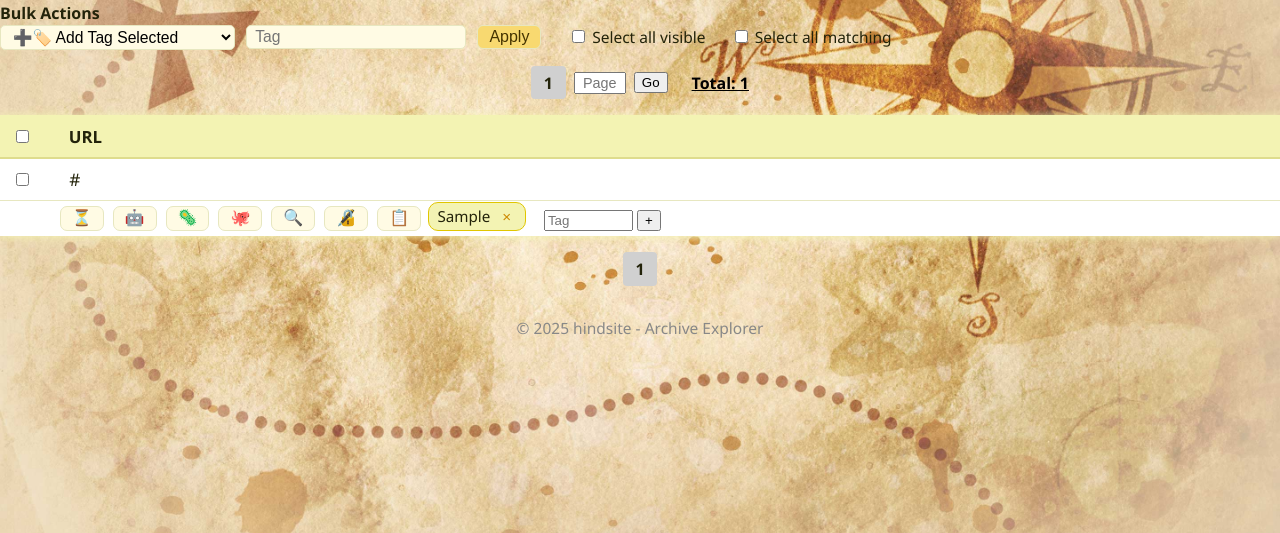
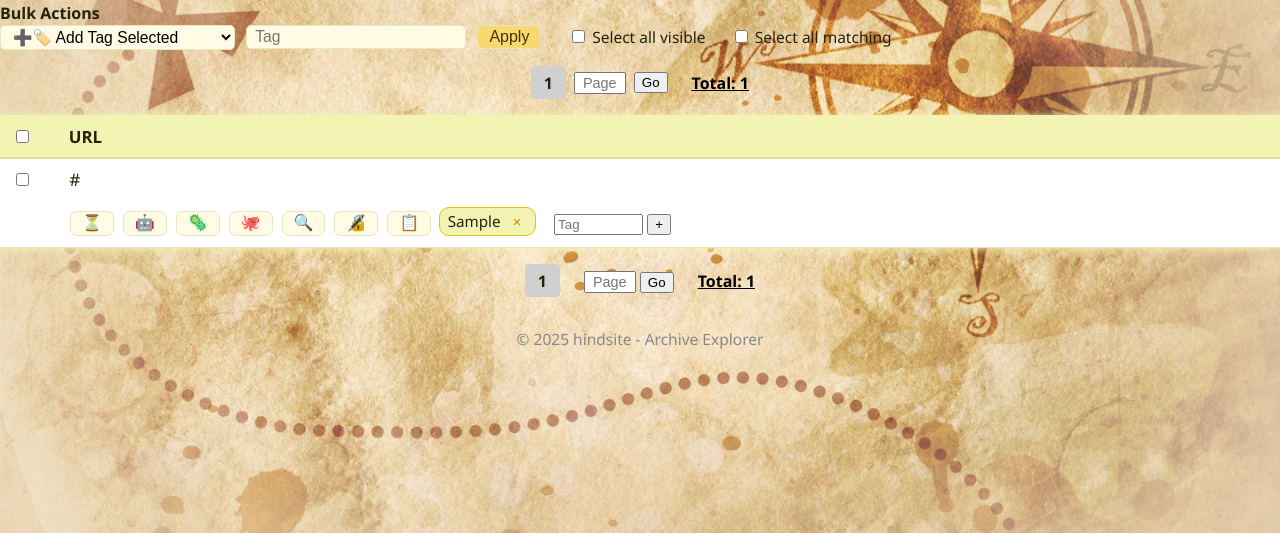
Before and after one commit to thesavant42/retrorecon, a Flask app: page / in a window 1280 px wide. Shown: the part 216-749 px from the top of the page. Run offline with Flask 3, Linux system fonts and the light colour scheme; tables that the repository leaves empty hold one stand-in row (values such as "Sample post").

Commit message:
Align pagination sections and adjust divider

```diff
--- a/static/wabax.css
+++ b/static/wabax.css
@@ -208,6 +208,9 @@ a:hover {
 .url-row-main td {
   font-size: 1.08em;
   padding: 0.43em 0.7em;
+}
+.url-row-buttons td {
+  padding: 0.43em 0.7em;
   border-bottom: 1px solid #e7e7c0;
 }
 .url-row-main input[type="checkbox"] {
--- a/templates/index.html
+++ b/templates/index.html
@@ -211,6 +211,14 @@
       <a href="?page={{ page + 1 }}&q={{ q }}&tag={{ tag }}">Next ▶</a>
       <a href="?page={{ total_pages }}&q={{ q }}&tag={{ tag }}">Last ⏭</a>
     {% endif %}
+    <!-- Jump to page form -->
+    <form style="display:inline; margin-left:1em;" onsubmit="return gotoPage(this);">
+      <input type="hidden" name="q" value="{{ q }}" />
+      <input type="hidden" name="tag" value="{{ tag }}" />
+      <input type="text" name="page" size="2" placeholder="Page" />
+      <button type="submit">Go</button>
+    </form>
+    <span class="total-count">Total: {{ total_count }}</span>
   </div>
   {% else %}
     <div style="margin:2em; color:#888; text-align:center;">No URLs found for this query.</div>
```
